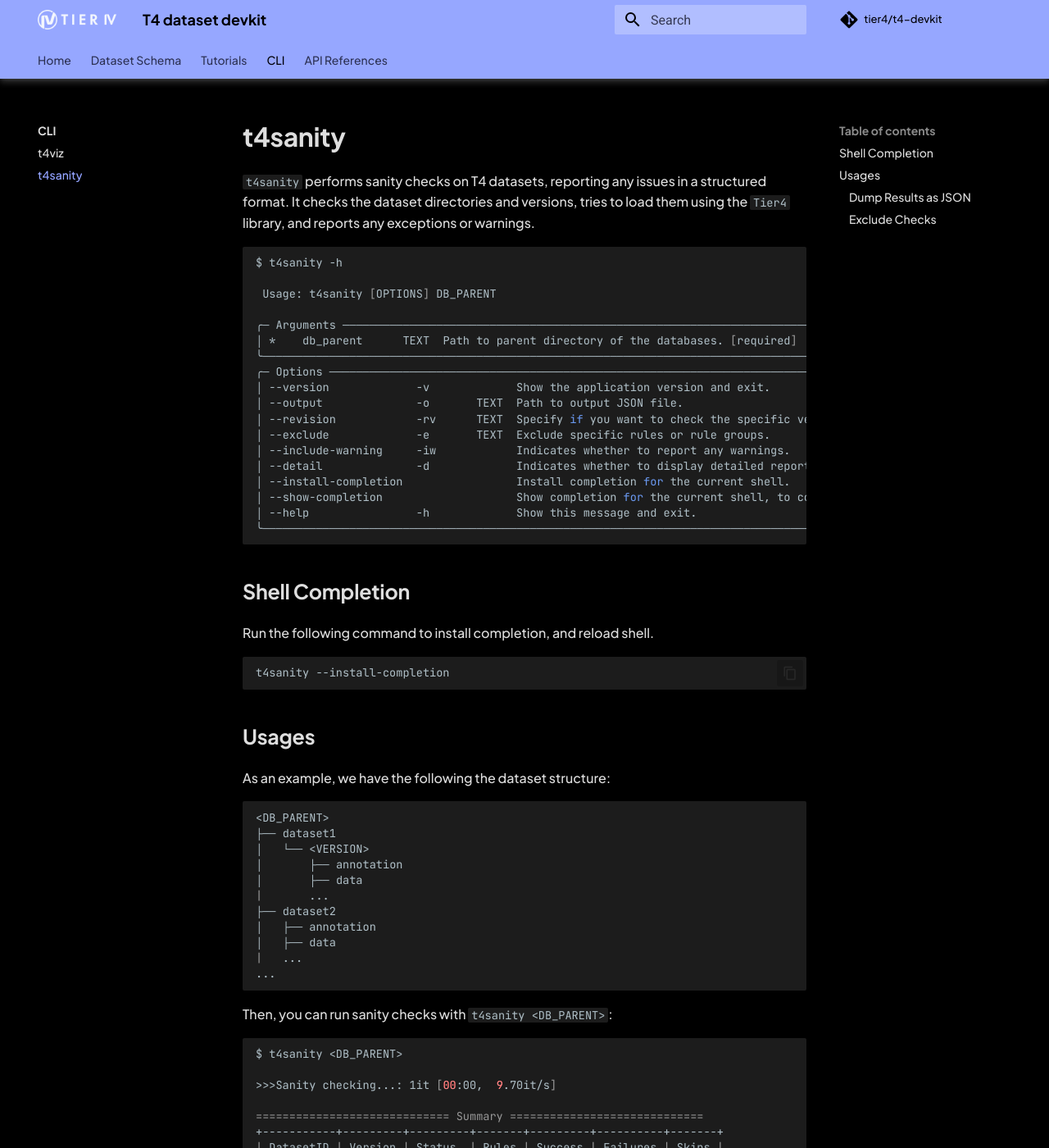
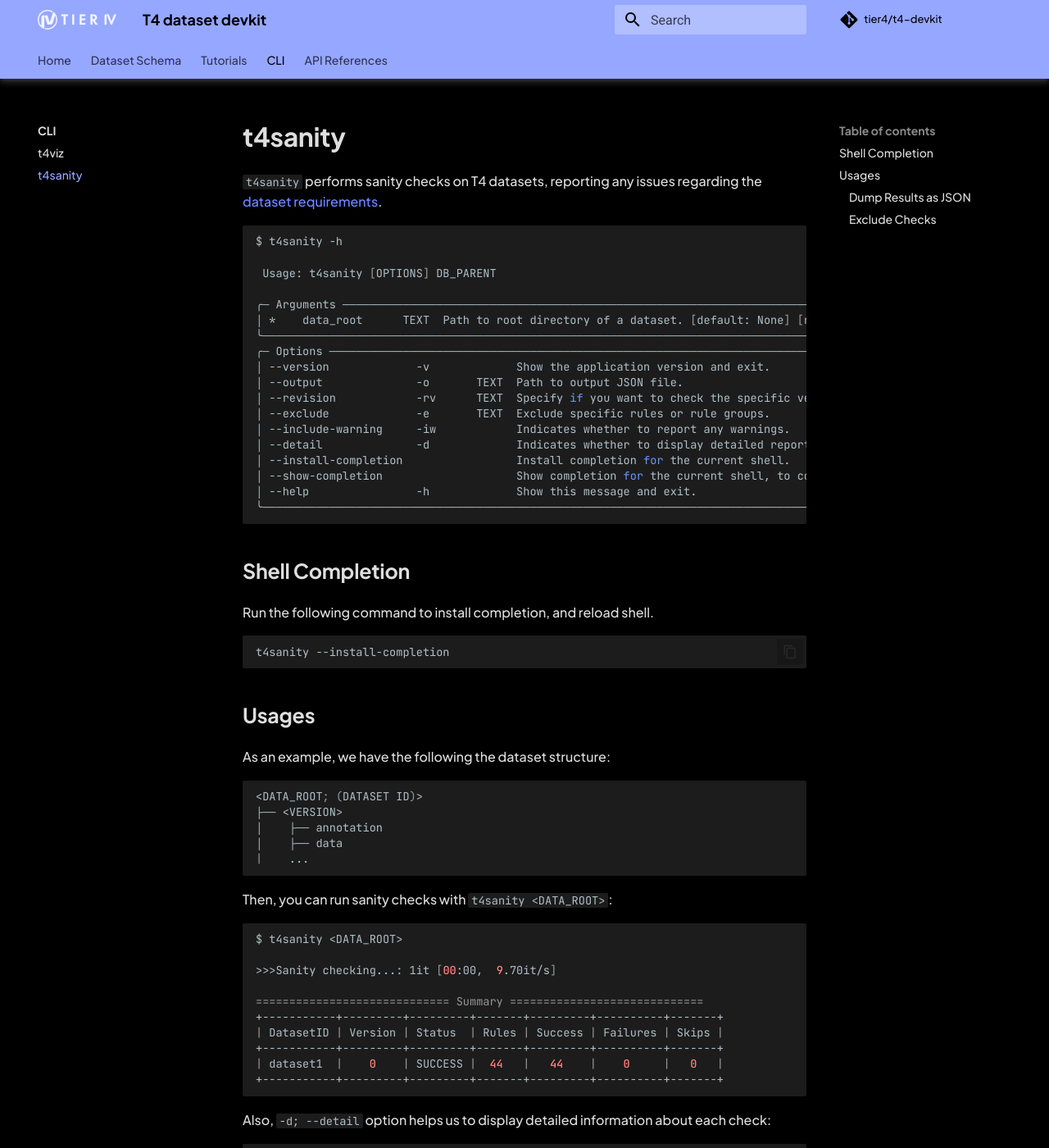
Before and after one commit to tier4/t4-devkit, an MkDocs documentation site: the page built from docs/cli/t4sanity.md, in a window 1280 px wide and 1400 px high. Shown: the whole window at 82% size. Built offline with MkDocs 1.6.1 and Material for MkDocs 9.7.7, drawn with Linux system fonts in a browser that asks for light colours; comment, search, counter and statistics services are not loaded; the version menu is left out; some of the changed text lies outside the part shown.

Commit message:
feat: t4sanity performs sanity checking only a single dataset
Signed-off-by: ktro2828 <kotaro.uetake@tier4.jp>

````diff
--- a/docs/cli/t4sanity.md
+++ b/docs/cli/t4sanity.md
@@ -1,5 +1,4 @@
-`t4sanity` performs sanity checks on T4 datasets, reporting any issues in a structured format.
-It checks the dataset directories and versions, tries to load them using the `Tier4` library, and reports any exceptions or warnings.
+`t4sanity` performs sanity checks on T4 datasets, reporting any issues regarding the [dataset requirements](../../schema/requirement.md).
 
 ```shell
 $ t4sanity -h
@@ -7,7 +6,7 @@
  Usage: t4sanity [OPTIONS] DB_PARENT
 
 ╭─ Arguments ───────────────────────────────────────────────────────────────────────────────────────────────────────────╮
-│ *    db_parent      TEXT  Path to parent directory of the databases. [required]                                       │
+│ *    data_root      TEXT  Path to root directory of a dataset. [default: None] [required]                             │
 ╰───────────────────────────────────────────────────────────────────────────────────────────────────────────────────────╯
 ╭─ Options ─────────────────────────────────────────────────────────────────────────────────────────────────────────────╮
 │ --version             -v             Show the application version and exit.                                           │
@@ -35,23 +34,17 @@
 As an example, we have the following the dataset structure:
 
 ```shell
-<DB_PARENT>
-├── dataset1
-│   └── <VERSION>
-│       ├── annotation
-│       ├── data
-|       ...
-├── dataset2
-│   ├── annotation
-│   ├── data
-|   ...
-...
+<DATA_ROOT; (DATASET ID)>
+├── <VERSION>
+│    ├── annotation
+│    ├── data
+|    ...
 ```
 
-Then, you can run sanity checks with `t4sanity <DB_PARENT>`:
+Then, you can run sanity checks with `t4sanity <DATA_ROOT>`:
 
 ```shell
-$ t4sanity <DB_PARENT>
+$ t4sanity <DATA_ROOT>
 
 >>>Sanity checking...: 1it [00:00,  9.70it/s]
 
@@ -61,14 +54,12 @@
 +-----------+---------+---------+-------+---------+----------+-------+
 | dataset1  |    0    | SUCCESS |  44   |   44    |    0     |   0   |
 +-----------+---------+---------+-------+---------+----------+-------+
-| dataset2  |    0    | SUCCESS |  44   |   44    |    0     |   0   |
-+-----------+---------+---------+-------+---------+----------+-------+
 ```
 
 Also, `-d; --detail` option helps us to display detailed information about each check:
 
 ```shell
-$ t4sanity <DB_PARENT> -d
+$ t4sanity <DATA_ROOT> -d
 
 >>>Sanity checking...: 1it [00:00,  9.70it/s]
 
@@ -89,8 +80,6 @@
 +-----------+---------+---------+-------+---------+----------+-------+
 | dataset1  |    0    | SUCCESS |  44   |   44    |    0     |   0   |
 +-----------+---------+---------+-------+---------+----------+-------+
-| dataset2  |    0    | SUCCESS |  44   |   44    |    0     |   0   |
-+-----------+---------+---------+-------+---------+----------+-------+
 ```
 
 ### Dump Results as JSON
@@ -127,5 +114,5 @@
 
 ```shell
 # Exclude STR001 and all FMT-relevant rules
-t4sanity <DB_PARENT> -e STR001 -e FMT
+t4sanity <DATA_ROOT> -e STR001 -e FMT
 ```
````
Also changed, not shown: other parts of docs/cli/t4sanity.md (+15 -17 lines), 1 other file.
